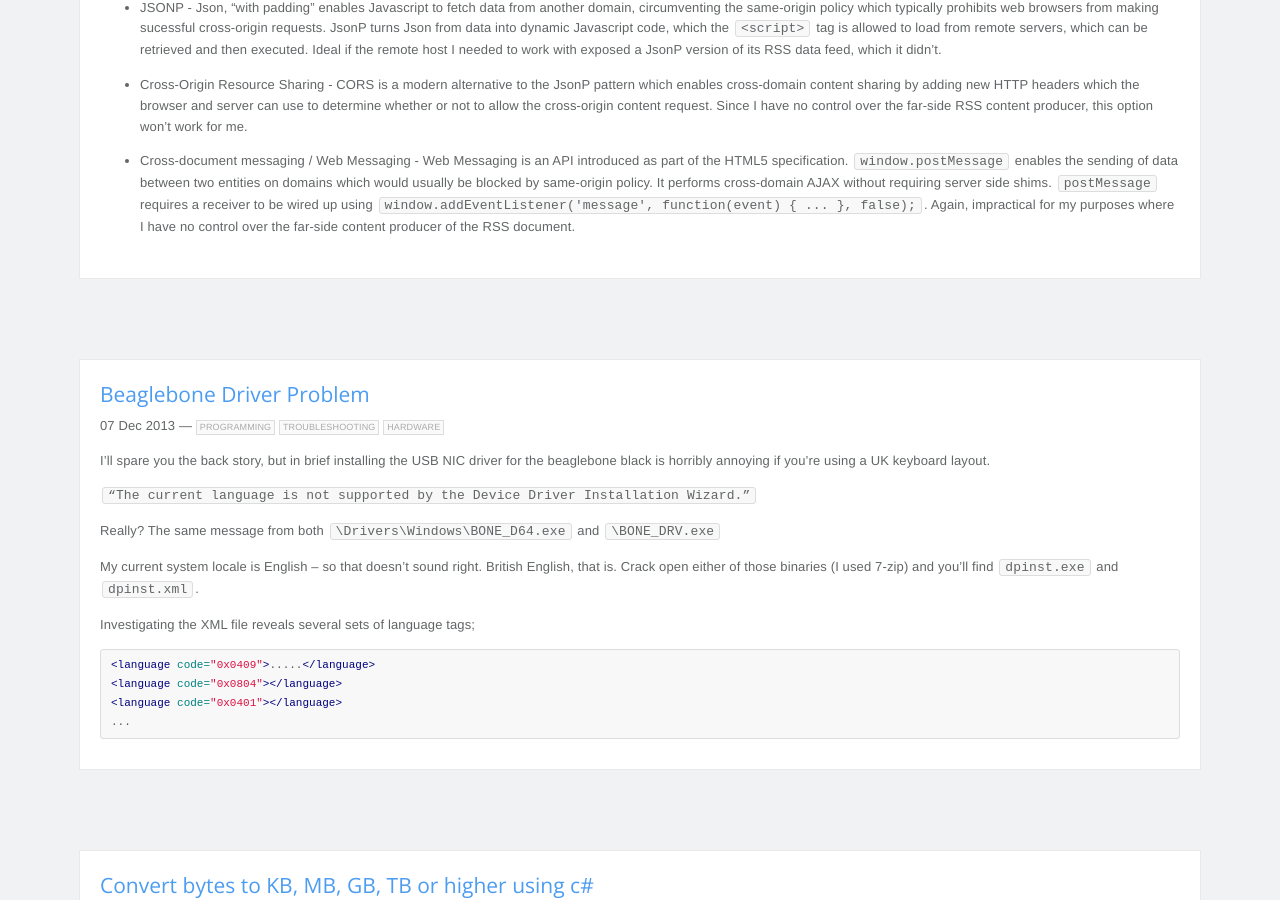
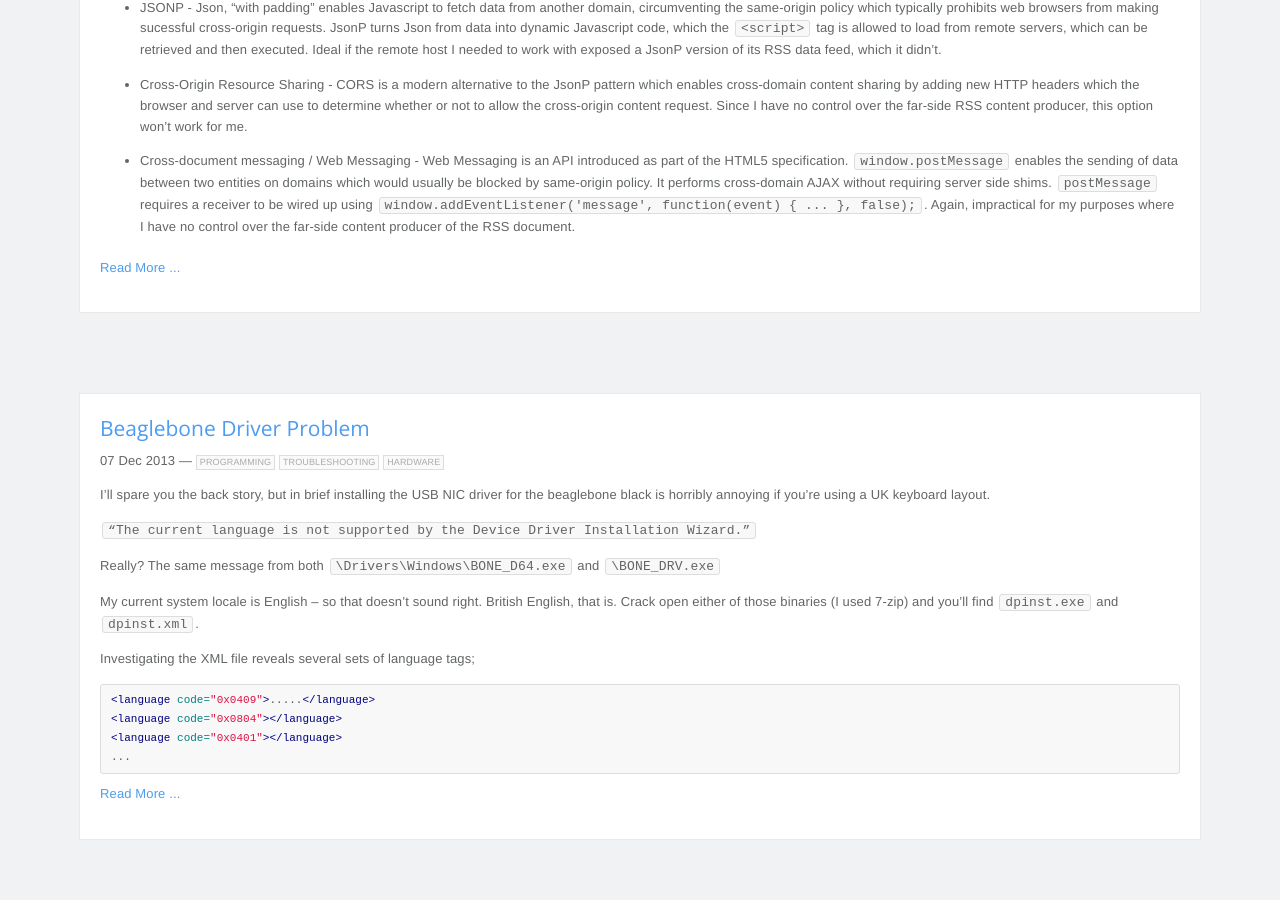
Before and after one commit to pingfu/pingfu.github.io, a Jekyll site: the page built from index.html, in a window 1280 px wide and 900 px high, scrolled down 1537 px. Built offline with Jekyll 4.4.1, drawn with Linux system fonts in a browser that asks for light colours; nearby versions of some CDN libraries; Markdown is read by kramdown in place of the engine named in the settings; some of the changed text lies outside the part shown.

Commit message:
updating read more link

```diff
--- a/index.html
+++ b/index.html
@@ -191,7 +191,7 @@ title: Home — Pingfu
 
 
 
-<!-- blog articles -->
+<!-- posts -->
 
 {% for post in site.posts %}
 <section class="boxed blog-posts">
@@ -203,7 +203,7 @@ title: Home — Pingfu
 		{{ post.excerpt }}
 	</div>
 
-	{% if post.content contains excerpt_separator %}
+	{% if post.content contains "<!--excerpt-->" %}
 		<p><a id="{{ post.title }}" href="{{ post.url }}">Read More ...</a></p>
 	{% endif %}
 
```
